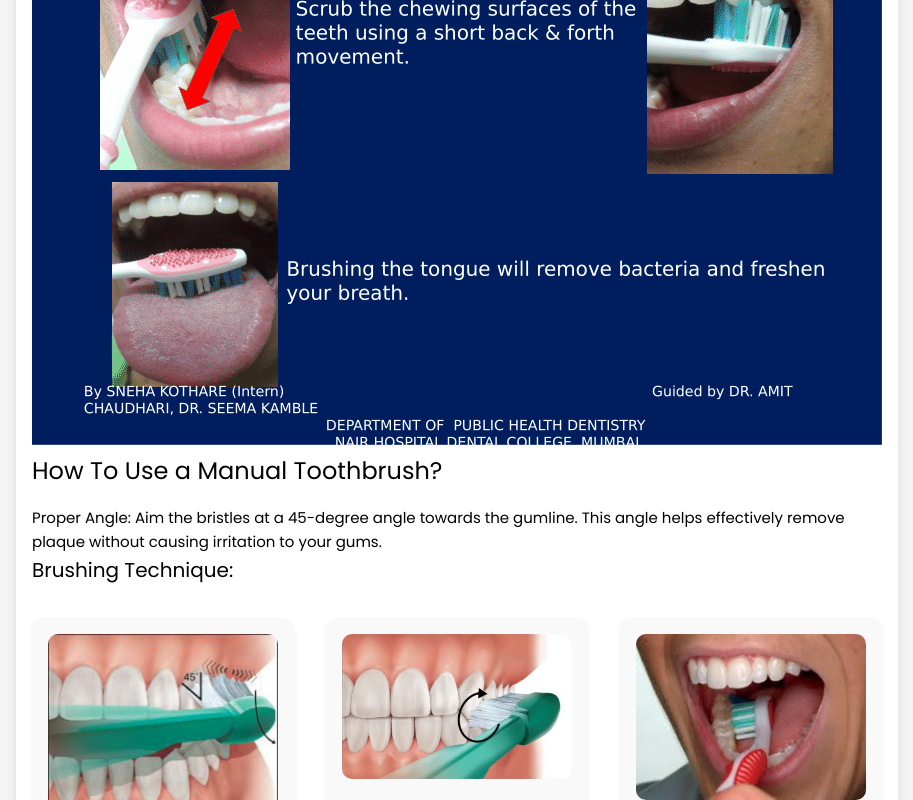
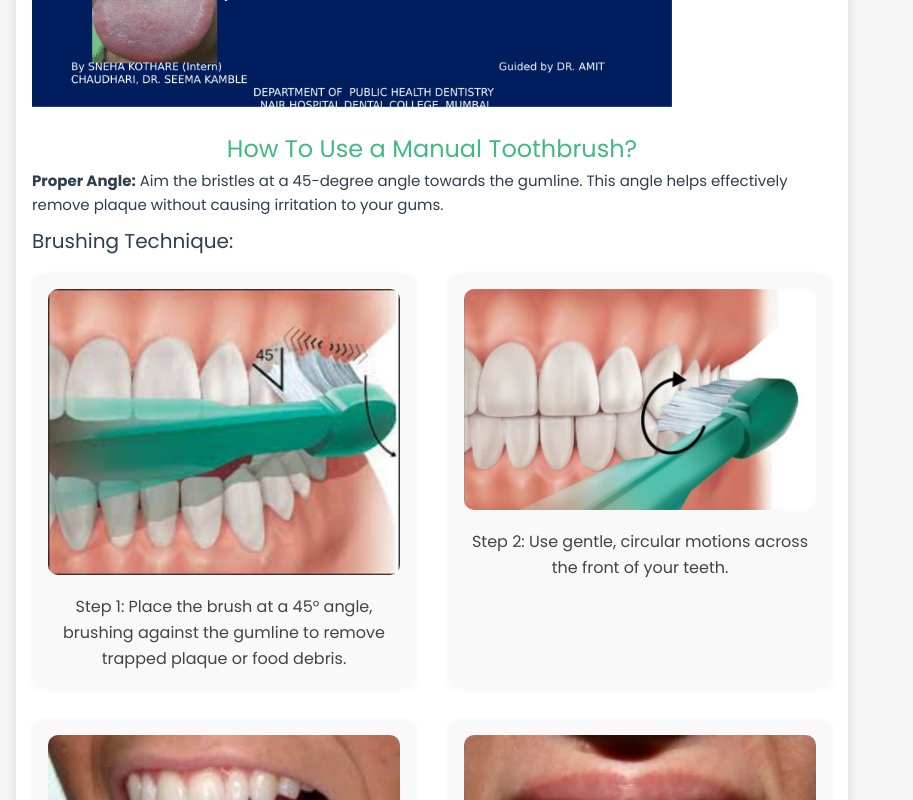
Before and after one commit to Happy-smiles-UNC/happy-smiles, a Vue app: page /brushing in a window 1280 px wide. Shown: the part 1100-1900 px from the top of the page, without its empty margins (48-961 px from the left). Built offline with nearby package versions, Linux system fonts and the light colour scheme; a small style sheet from the web is missing; what highcharts-vue would draw is missing.

Commit message:
Format changes

```diff
--- a/src/components/BrushingTechniques.vue
+++ b/src/components/BrushingTechniques.vue
@@ -2,7 +2,7 @@
   <div class="brushing-techniques">
     <h2>Brushing Techniques</h2>
 
-    <h3>Proper Brushing Technique</h3>
+    <h4>Proper Brushing Technique</h4>
     <div class="bass-technique-img">
       <img :src="images.brushing" alt="Modified Bass Technique" />
     </div>
@@ -27,14 +27,14 @@
     <h4>Toothbrush Maintenance:</h4>
     <p>Replace your toothbrush or toothbrush head every 3 months, or sooner if the bristles become frayed. Regular replacement ensures your brush is effective in cleaning your teeth and maintaining oral health.</p>
 
-    <h5>How To Use An Electric Toothbrush?</h5>
+    <h3>How To Use An Electric Toothbrush?</h3>
     <p><strong>Proper Positioning:</strong> Position the bristles at a 45-degree angle to the gums to enhance cleaning along the gumline.</p>
     <p><strong>Brushing Technique:</strong> Hold the brush head against each tooth individually and allow the toothbrush to rotate and vibrate; avoid scrubbing.</p>
     <p><strong>Time Allocation:</strong> Divide the mouth into four quadrants: upper left, upper right, lower left, and lower right. Spend 30 seconds on each quadrant for a total brushing time of 2 minutes.</p>
     <p><strong>Frequency of Brushing:</strong> Brush twice daily, preferably in the morning and before bedtime, to maintain optimal oral hygiene.</p>
     <p><strong>Toothbrush Maintenance:</strong> Replace the electric toothbrush head every 3 months, or sooner if the bristles show signs of wear.</p>
 
-    <h6>Regular vs. Electric Toothbrush</h6>
+    <h4>Regular vs. Electric Toothbrush</h4>
     <ol>
       <li><strong>Plaque Removal:</strong> Electric toothbrushes can remove more plaque than regular ones, largely due to their advanced brushing technology and consistent head movements.</li>
       <li><strong>Ease of Use:</strong> Electric toothbrushes are generally easier to use as they require less manual effort.</li>
@@ -50,7 +50,7 @@
       <img :src="images.toothbrush" alt="Manual vs Electric Toothbrush" />
     </div>
 
-    <h7>How To Brush Your Tongue?</h7>
+    <h3>How To Brush Your Tongue?</h3>
     <p><strong>Importance of Brushing the Tongue:</strong> Regular tongue cleaning removes bacteria, prevents bad breath, and enhances taste.</p>
     <p><strong>Using a Toothbrush:</strong> Gently brush your tongue from back to front using your regular brush or one with a tongue cleaner.</p>
     <p><strong>Using a Tongue Scraper:</strong> Gently scrape from the back of the tongue forward, rinsing between strokes.</p>
@@ -67,9 +67,6 @@
 import brushingImage from '@/assets/Images/brushing_technique.png';
 import tongueImage from '@/assets/Images/tongue_cleaning.jpg';
 import toothbrushImage from '@/assets/Images/manual-toothbrush-vs-electric-toothbrush.jpg';
-import flossImage from '@/assets/Images/floss.jpg';
-import flossingImage from '@/assets/Images/flossing_technique.jpg';
-import flosstypeImage from '@/assets/Images/floss_types.jpg';
 import step1Image from '@/assets/Images/step_1.jpeg';
 import step2Image from '@/assets/Images/step_2.jpg';
 import step3Image from '@/assets/Images/step_3.jpg';
@@ -85,9 +82,6 @@ export default {
         brushing: brushingImage,
         tongue: tongueImage,
         toothbrush: toothbrushImage,
-        floss: flossImage,
-        flossing: flossingImage,
-        flosstype: flosstypeImage,
       },
       brushingSteps: [
         {
@@ -133,7 +127,6 @@ export default {
   background-color: white;
   border-radius: 12px;
   box-shadow: 0 4px 12px rgba(0, 0, 0, 0.1);
-  color: black;
 }
 
 h2 {
@@ -143,14 +136,16 @@ h2 {
   text-align: center;
 }
 
-h3, h5, h7 {
-  margin-bottom: 1rem;
+h3 {
+  color: #42b983;
   font-size: 1.5rem;
+  text-align: center;
+  margin-top: 1rem;
 }
 
-h4, h6 {
-  margin-bottom: 1rem;
+h4 {
   font-size: 1.25rem;
+  margin-top: 0.5rem;
 }
 
 .brushing-steps-grid {
@@ -185,9 +180,22 @@ h4, h6 {
   color: #444;
 }
 
-.bass-technique-img {
+.bass-technique-img img {
   width: 80%;
   height: auto;
 }
 
+.comparison-img {
+  display: flex;
+  justify-content: center;
+}
+
+.tongue-img {
+  display: flex;
+  justify-content: center;
+}
+
+strong {
+  font-weight: bold;
+}
 </style>
```
